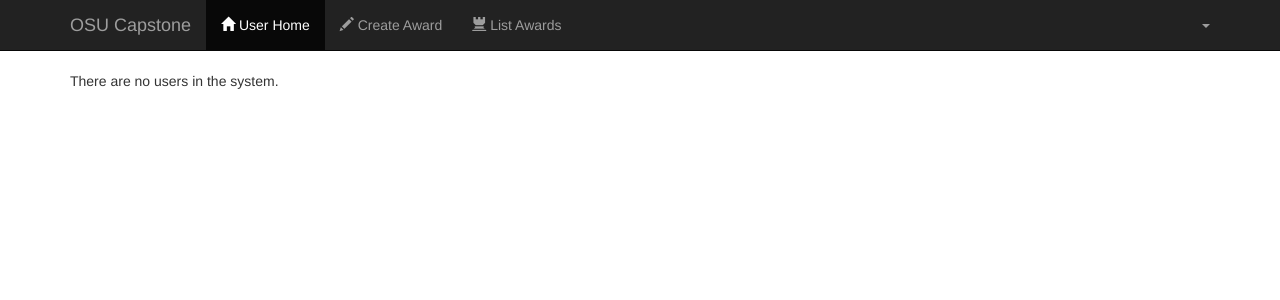
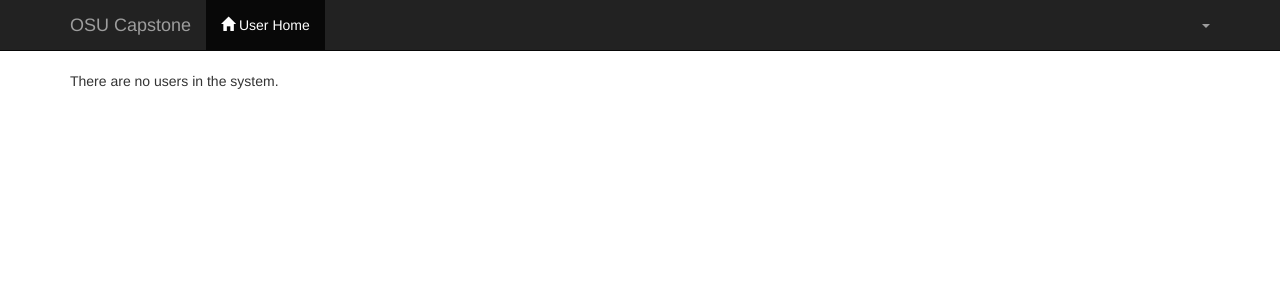
Before and after one commit to cosbyr/osu-capstone, a Flask app: template templates/users-list.html in a window 1280 px wide. Shown: the top 300 px of the page. Run offline with Flask 2, Linux system fonts and the light colour scheme; the template is opened without the code that fills it, so the values that code supplies are empty; parts of the project's set-up code (start-up, migrations or seed data) failed here and were passed over; some libraries are stand-ins or nearby versions.

Commit message:
one more commit just for fun

```diff
--- a/templates/users-list.html
+++ b/templates/users-list.html
@@ -4,8 +4,6 @@
 
 {% block activeNav %}
 	<li class="active"><a href="/admin"><span class="glyphicon glyphicon-home"></span> User Home</a></li>
-	<li><a href="#"><span class="glyphicon glyphicon-pencil"></span> Create Award</a></li>
-	<li><a href="#"><span class="glyphicon glyphicon-tower"></span> List Awards</a></li>
 {% endblock activeNav %}
 
 {% block content %}
```
